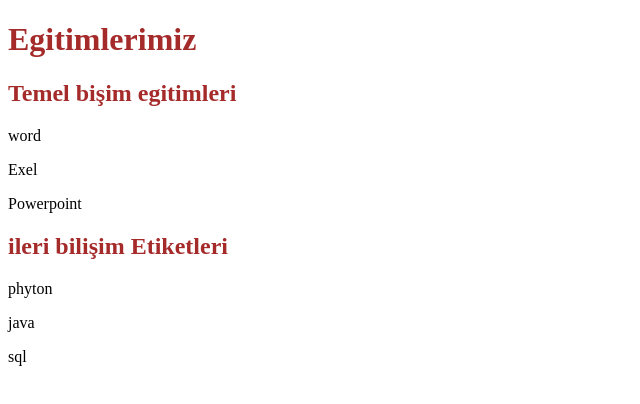
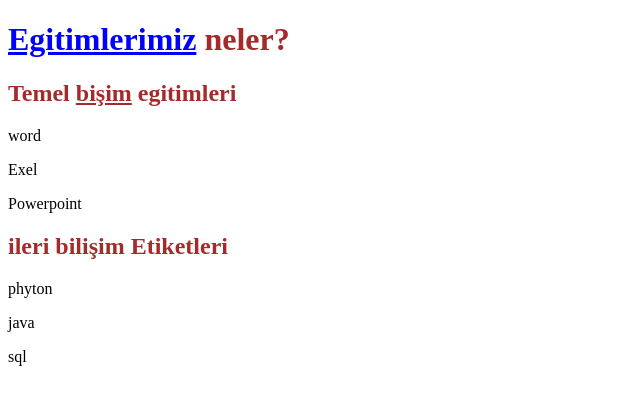
Before and after one commit to devtlh/css_learn, a plain HTML site: page grup.html in a window 1280 px wide. Shown: the whole page, without its empty margins (0-640 px from the left). Drawn offline with Linux system fonts and the light colour scheme.

Commit message:
etikek içinde etiikket seçici komutu denendi

```diff
--- a/grup.html
+++ b/grup.html
@@ -6,11 +6,15 @@
                 color: brown;
             }
 
+            h1 u{
+                color: blue;
+            }
+
         </style>
     </head>
     <body>
-        <h1>Egitimlerimiz</h1>
-        <h2>Temel bişim egitimleri</h2>
+        <h1><u>Egitimlerimiz</u> neler? </h1>
+        <h2>Temel <u>bişim</u>  egitimleri</h2>
         <p>word</p>
         <p>Exel</p>
         <p>Powerpoint</p>
```
